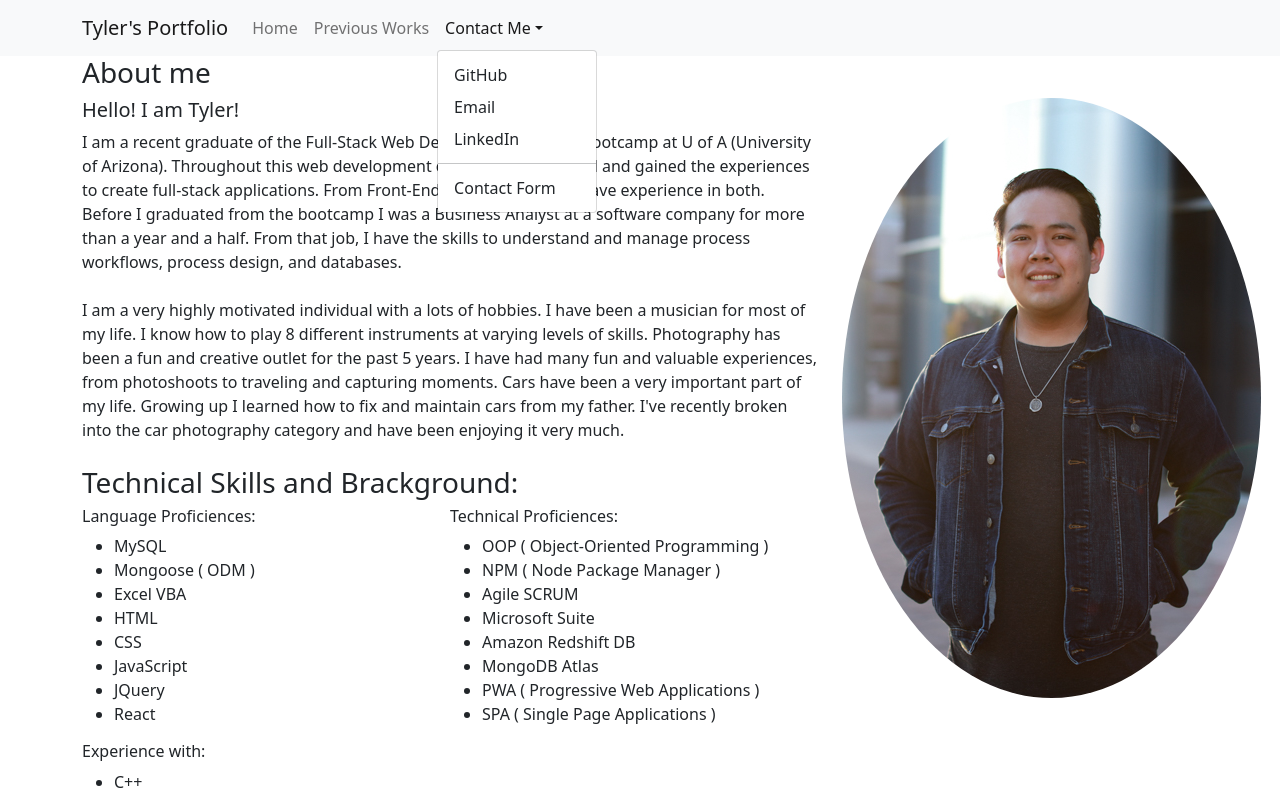
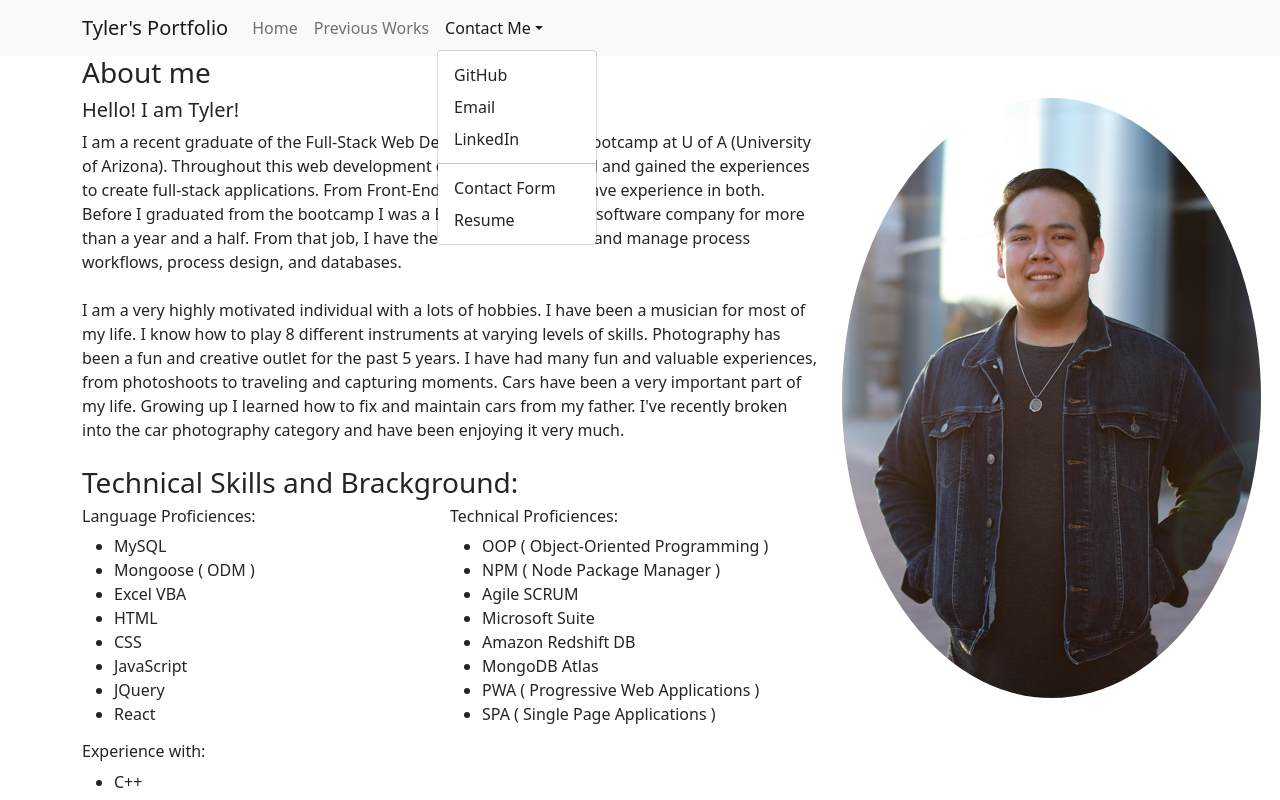
Before and after one commit to TylerEvans-hash/portfolio, a React (Create React App) app: page / in a window 1280 px wide. Both pictures are taken after a click on the button "Contact Me". Shown: the top 800 px of the page. Built offline with nearby package versions, Linux system fonts and the light colour scheme.

Commit message:
Adds resume to portfolio as well as window.open function to view resume through browser

```diff
--- a/src/components/Nav/index.js
+++ b/src/components/Nav/index.js
@@ -1,6 +1,7 @@
 import React from 'react';
 import 'bootstrap/dist/css/bootstrap.min.css';
 import { Navbar, Container, NavDropdown, Nav } from 'react-bootstrap';
+import myResume from '../../assets/resume/Tyler-Bradley-Resume.pdf'
 
 function NavHeader(props) {
     const {
@@ -24,6 +25,7 @@ function NavHeader(props) {
                                 <NavDropdown.Item href="https://www.linkedin.com/in/tyler-bradley-0b0946190">LinkedIn</NavDropdown.Item>
                                 <NavDropdown.Divider />
                                 <NavDropdown.Item href="#contact-form" onClick={() => setContactSelected(true)}>Contact Form</NavDropdown.Item>
+                                <NavDropdown.Item href="#resume" onClick={() => {window.open(myResume)}}>Resume</NavDropdown.Item>
                             </NavDropdown>
                         </Nav>
                     </Navbar.Collapse>
```
Also changed, not shown: 1 other file (tests, documents, lock files or other folders).
